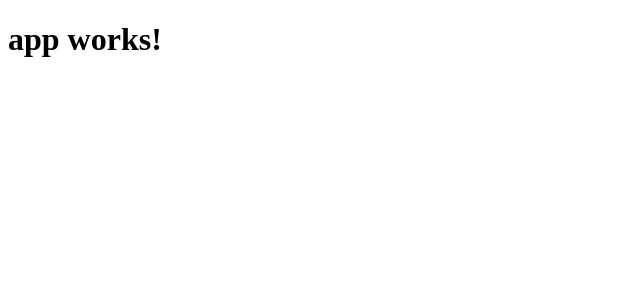
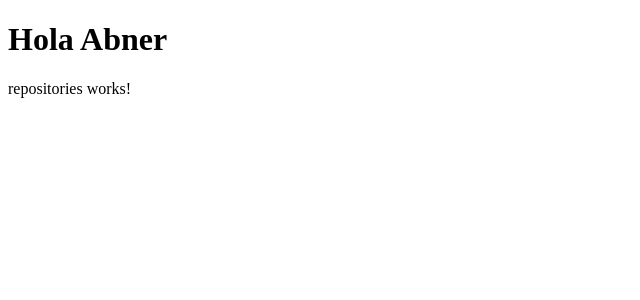
Before and after one commit to absebx/github-repos, an Angular app: page / in a window 1280 px wide. Shown: the top 300 px of the page, without its empty margins (0-640 px from the left). Built offline with nearby package versions, Linux system fonts and the light colour scheme.

Commit message:
Inicio del proyecto

```diff
--- a/src/app/app.component.html
+++ b/src/app/app.component.html
@@ -1,3 +1,4 @@
 <h1>
   {{title}}
 </h1>
+<app-repositories></app-repositories>
--- a/src/app/app.component.ts
+++ b/src/app/app.component.ts
@@ -6,5 +6,5 @@
   styleUrls: ['./app.component.css']
 })
 export class AppComponent {
-  title = 'app works!';
+  title = 'Hola Abner';
 }
--- a/src/app/app.module.ts
+++ b/src/app/app.module.ts
@@ -4,10 +4,12 @@
 import { HttpModule } from '@angular/http';
 
 import { AppComponent } from './app.component';
+import { RepositoriesComponent } from './repositories/repositories.component';
 
 @NgModule({
   declarations: [
-    AppComponent
+    AppComponent,
+    RepositoriesComponent
   ],
   imports: [
     BrowserModule,
--- /dev/null
+++ b/src/app/repositories/repositories.component.html
@@ -0,0 +1,3 @@
+<p>
+  repositories works!
+</p>
--- /dev/null
+++ b/src/app/repositories/repositories.component.ts
@@ -0,0 +1,15 @@
+import { Component, OnInit } from '@angular/core';
+
+@Component({
+  selector: 'app-repositories',
+  templateUrl: './repositories.component.html',
+  styleUrls: ['./repositories.component.css']
+})
+export class RepositoriesComponent implements OnInit {
+
+  constructor() { }
+
+  ngOnInit() {
+  }
+
+}
```
Also changed, not shown: src/app/repositories/repositories.component.css (added), 1 other file (tests, documents, lock files or other folders).
